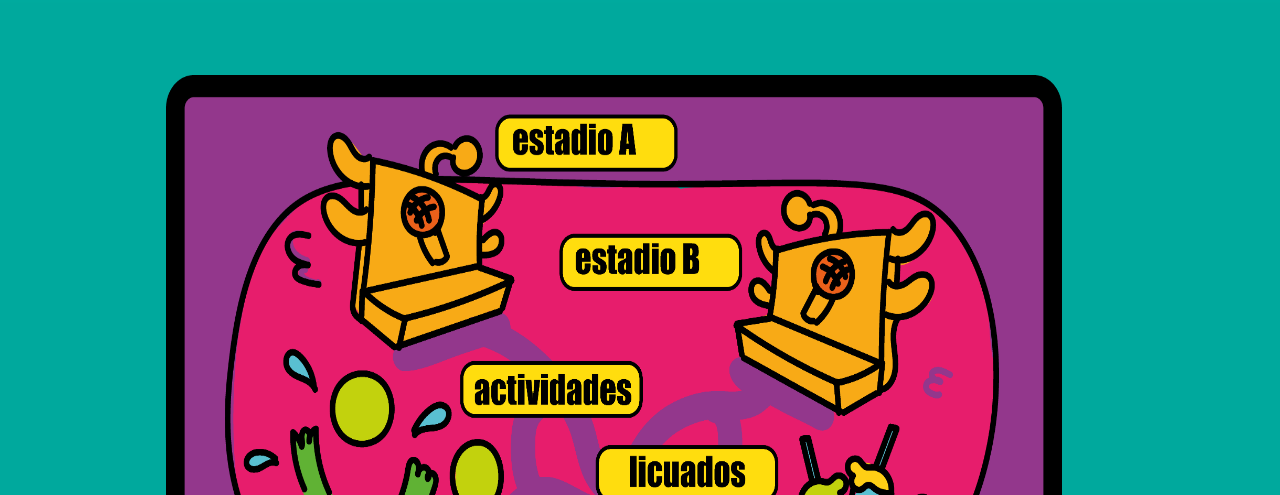
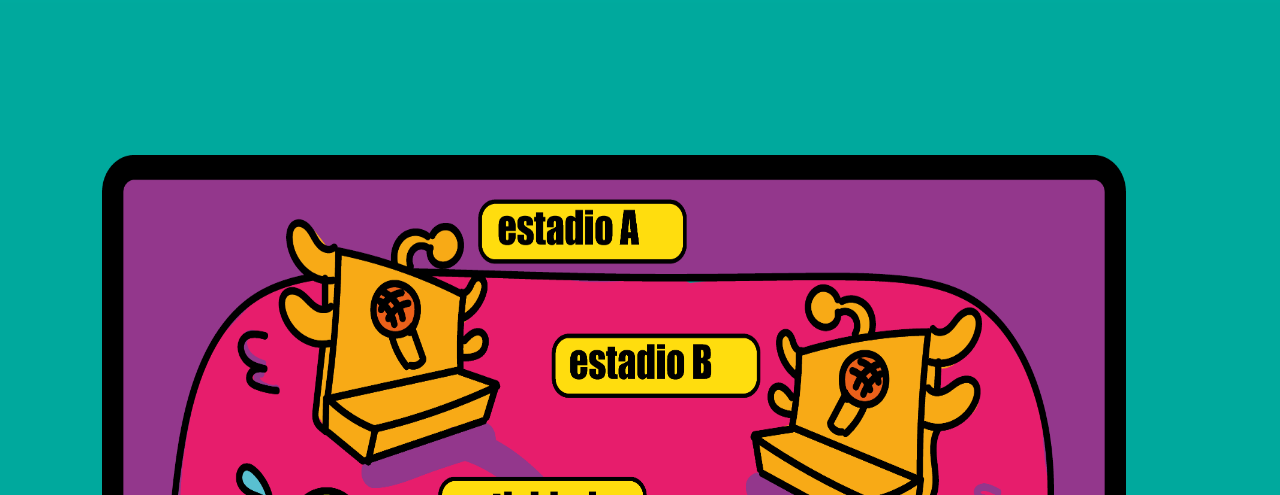
Before and after one commit to SantiFrancoColl/Gotago-plus, a plain HTML site: page index.html in a window 1280 px wide. Shown: the part 805-1300 px from the top of the page. Drawn offline with Linux system fonts and the light colour scheme.

Commit message:
Update styles.css

```diff
--- a/css/styles.css
+++ b/css/styles.css
@@ -318,11 +318,11 @@ nav ul li a:hover{
 
 }
 #mapa{position: absolute;
-    top: 110%;
-    left: 13%;
+    top: 120%;
+    left: 8%;
     z-index: 1000;
-    height:80%;
-    width:70%;
+    height:90%;
+    width:80%;
 
 
 }
```
